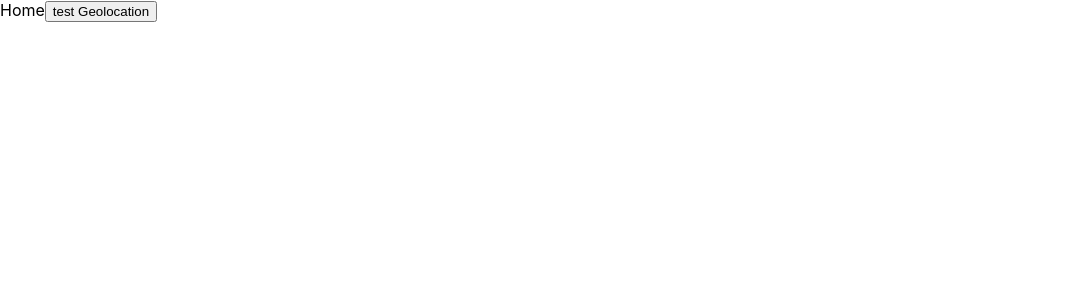
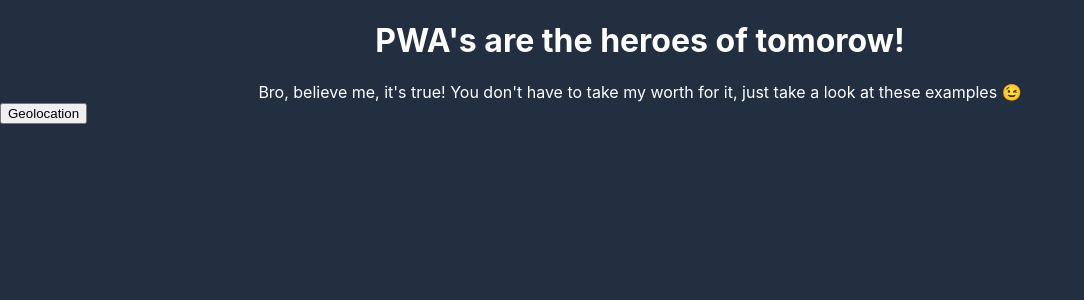
Before and after one commit to TijsM/pwaDemonstrator, a React (Create React App) app: page / in a window 1280 px wide. Shown: the top 300 px of the page, without its empty margins (0-1084 px from the left). Built offline with nearby package versions, Linux system fonts and the light colour scheme.

Commit message:
styling setup

```diff
--- a/package.json
+++ b/package.json
@@ -6,6 +6,7 @@
     "@testing-library/jest-dom": "^4.2.4",
     "@testing-library/react": "^9.3.2",
     "@testing-library/user-event": "^7.1.2",
+    "node-sass": "^4.13.1",
     "react": "^16.13.1",
     "react-dom": "^16.13.1",
     "react-router-dom": "^5.1.2",
--- a/src/App.css
+++ /dev/null
@@ -1,38 +0,0 @@
-.App {
-  text-align: center;
-}
-
-.App-logo {
-  height: 40vmin;
-  pointer-events: none;
-}
-
-@media (prefers-reduced-motion: no-preference) {
-  .App-logo {
-    animation: App-logo-spin infinite 20s linear;
-  }
-}
-
-.App-header {
-  background-color: #282c34;
-  min-height: 100vh;
-  display: flex;
-  flex-direction: column;
-  align-items: center;
-  justify-content: center;
-  font-size: calc(10px + 2vmin);
-  color: white;
-}
-
-.App-link {
-  color: #61dafb;
-}
-
-@keyframes App-logo-spin {
-  from {
-    transform: rotate(0deg);
-  }
-  to {
-    transform: rotate(360deg);
-  }
-}
--- a/src/App.js
+++ b/src/App.js
@@ -5,7 +5,7 @@ import Home from "./components/Home";
 import Geolocation from "./components/Geolocation";
 
 
-import "./App.css";
+import "./App.scss";
 
 function App() {
   let routes = (
--- /dev/null
+++ b/src/App.scss
@@ -0,0 +1,3 @@
+body{
+  background-color: rgb(34, 47, 65);
+}
--- a/src/components/Home.js
+++ b/src/components/Home.js
@@ -1,32 +1,31 @@
-import React, { useState } from 'react';
+import React, { useState } from "react";
 import { Redirect } from "react-router-dom";
+import "./Home.scss";
 
 
-const Home = props => {
+const Home = (props) => {
+  const [routeGeolocation, setRouteGeolocation] = useState(false);
+  let routeTo = "";
 
-  const [routeGeolocation, setRouteGeolocation] = useState(false)
-  let routeTo = ''
+  routeTo = routeGeolocation && <Redirect to={`/geolocation`} />;
 
-  routeTo = routeGeolocation&& <Redirect to={`/geolocation`} />;
+  return (
+    <div>
+      <h1>PWA's are the heroes of tomorow!</h1>
+      <div className='headerCaption'>
+        Bro, believe me, it's true! You don't have to take my worth for it, just
+        take a look at these examples <span role='img' aria-label="wink">😉</span>
+      </div>
 
-
-
-
-  return(
-    <div>
-      Home
-
-      <button
-        onClick={() => setRouteGeolocation(true)}>
-        test Geolocation
+      <button onClick={() => setRouteGeolocation(true)}>
+        Geolocation
       </button>
 
 
 
       {routeTo}
     </div>
-  )
-}
+  );
+};
 
-
-export default Home
+export default Home;
--- /dev/null
+++ b/src/components/Home.scss
@@ -0,0 +1,9 @@
+h1{
+  color: white;
+  text-align: center;
+}
+
+.headerCaption{
+  color: white;
+  text-align: center;
+}
```
Also changed, not shown: 1 other file (tests, documents, lock files or other folders).
